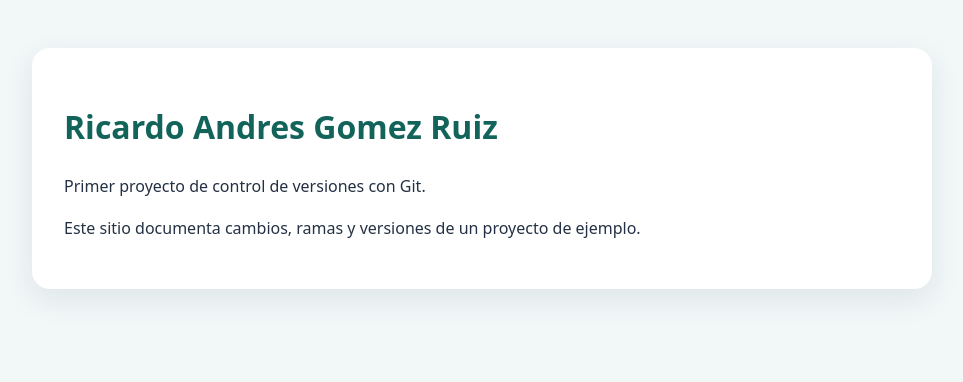
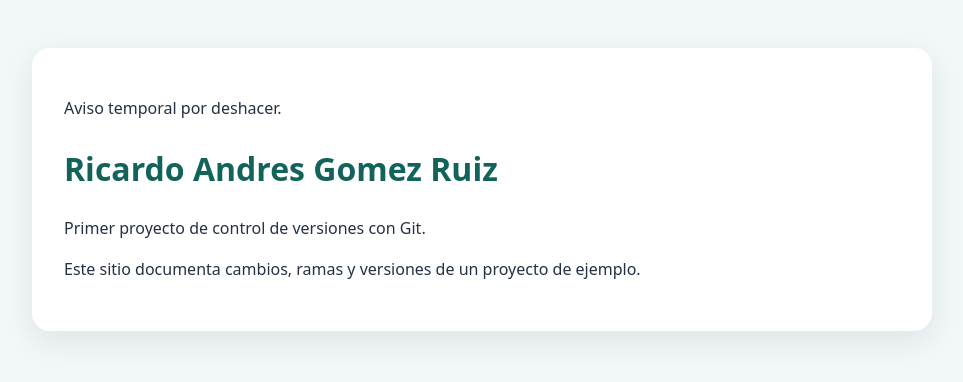
Before and after one commit to ricardogomezr-del/taller-git-ricardo, a plain HTML site: page index.html in a window 1280 px wide. Shown: the whole page, without its empty margins (158-1121 px from the left). Drawn offline with Linux system fonts and the light colour scheme.

Commit message:
feat: agrega aviso temporal

```diff
--- a/index.html
+++ b/index.html
@@ -13,6 +13,7 @@
 </head>
 <body>
  <main>
+  <p id="aviso-temporal">Aviso temporal por deshacer.</p>
   <h1>Ricardo Andres Gomez Ruiz</h1>
   <p>Primer proyecto de control de versiones con Git.</p>
   <p>Este sitio documenta cambios, ramas y versiones de un proyecto de ejemplo.</p>
```
